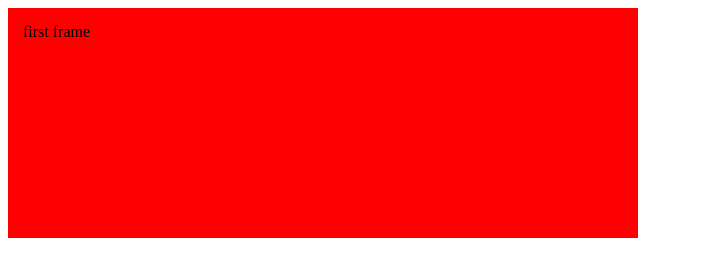
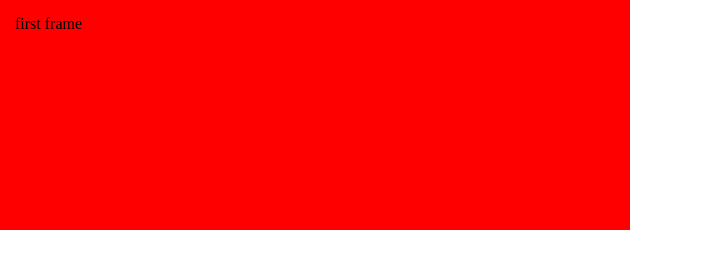
Before and after one commit to Laura155/Laura, a plain HTML site: page week01-02.html in a window 1280 px wide. Shown: the whole page, without its empty margins (0-701 px from the left). Drawn offline with Linux system fonts and the light colour scheme.

Commit message:
Update week01-02.html

```diff
--- a/week01-02.html
+++ b/week01-02.html
@@ -2,12 +2,15 @@
 <head>
 </head>
 <style>
+   body {
+      margin: 0px;
    div {
      margin: 0px;
      padding: 15px;
      height: 200px;
      width: 600px;
      background-color: red;
+     left: 100px;
   }
 </style>
 <body>
```
